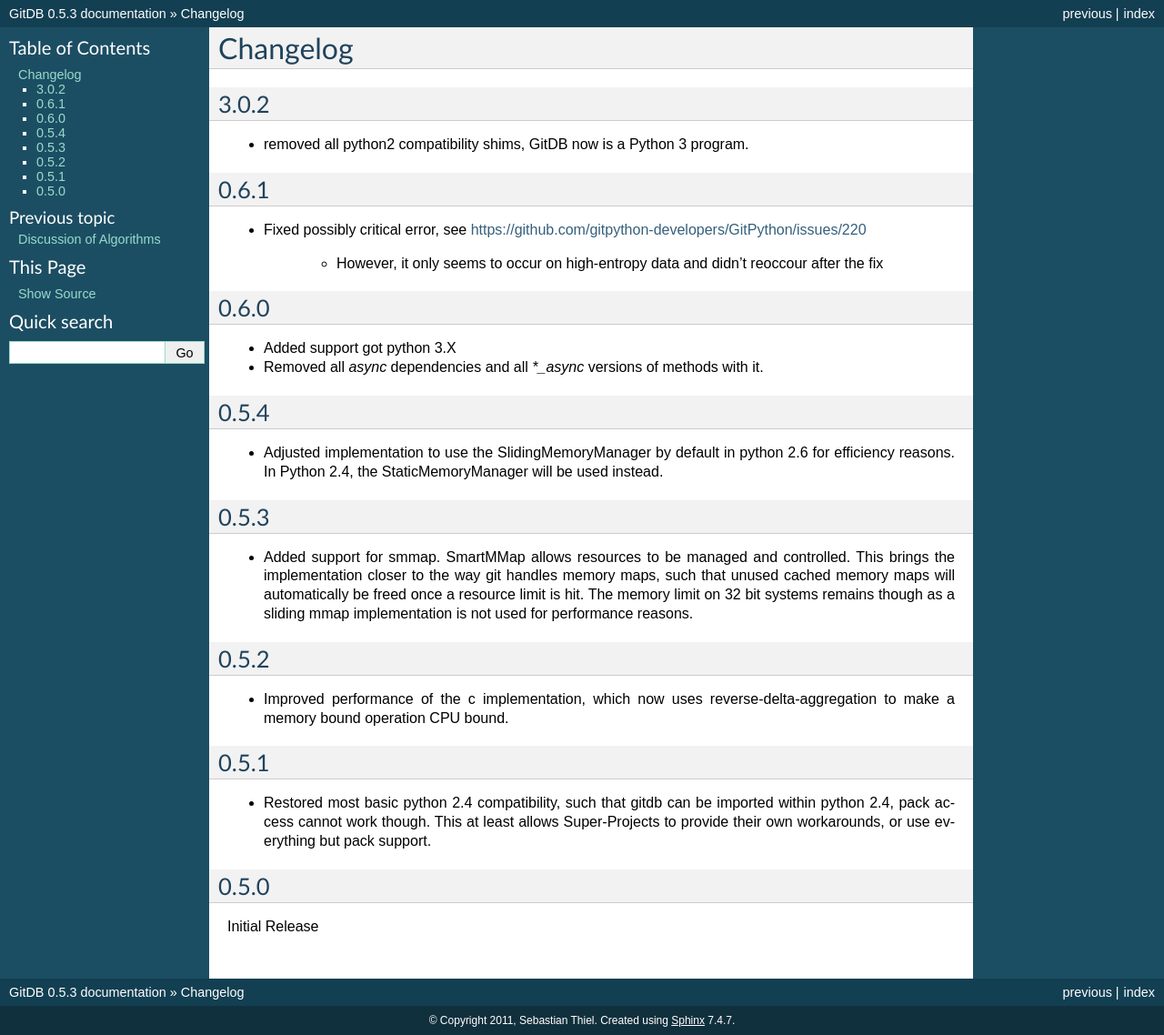
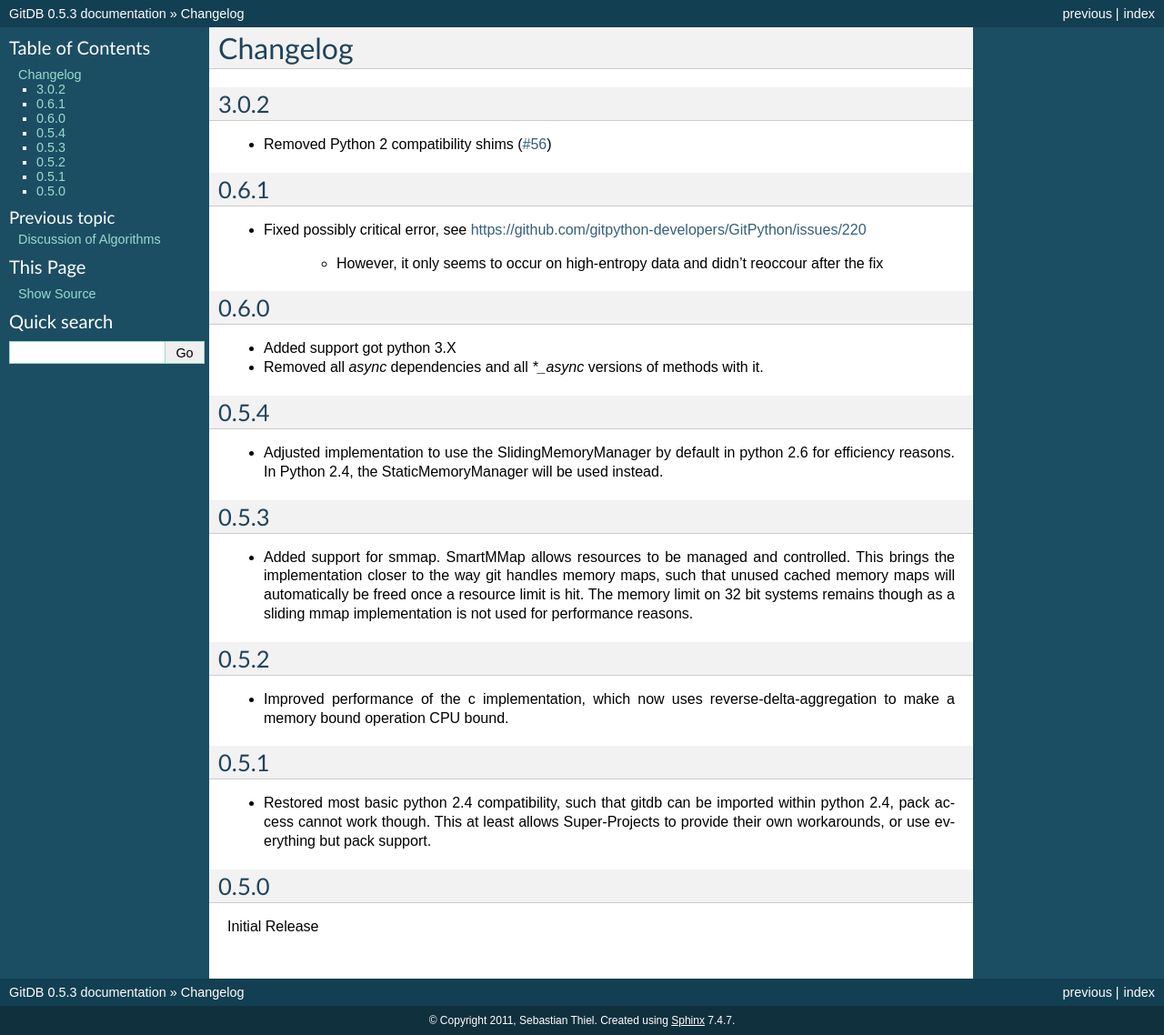
Before and after one commit to gitpython-developers/gitdb, a Sphinx documentation site: the page built from doc/source/changes.rst, in a window 1280 px wide and 1138 px high. Shown: the whole window at 91% size. Built offline with Sphinx 7.4.7, drawn with Linux system fonts in a browser that asks for light colours.

Commit message:
Improve changelog for v3.0.2

```diff
--- a/doc/source/changes.rst
+++ b/doc/source/changes.rst
@@ -6,7 +6,8 @@
 3.0.2
 *****
 
-* removed all python2 compatibility shims, GitDB now is a Python 3 program.
+* Removed Python 2 compatibility shims
+  (`#56 <https://github.com/gitpython-developers/gitdb/pull/56>`_)
 
 *****
 0.6.1
```
